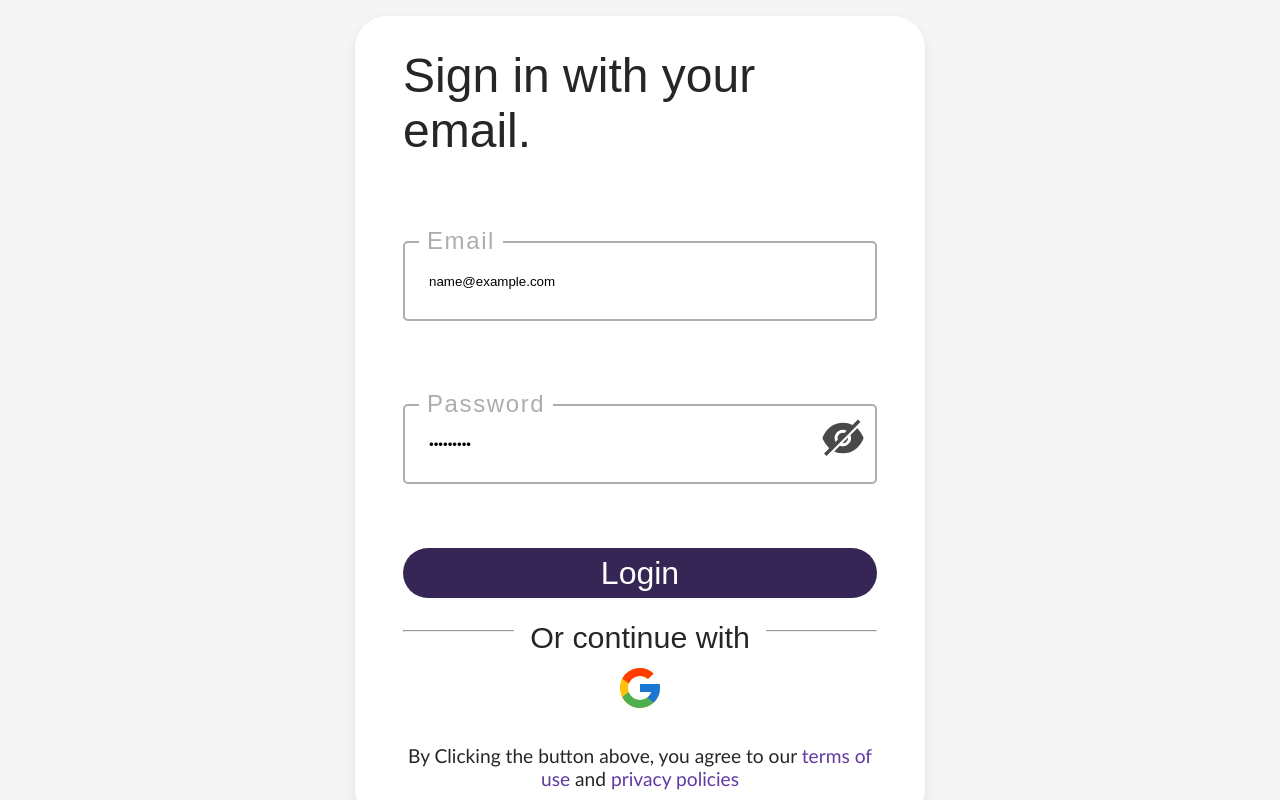
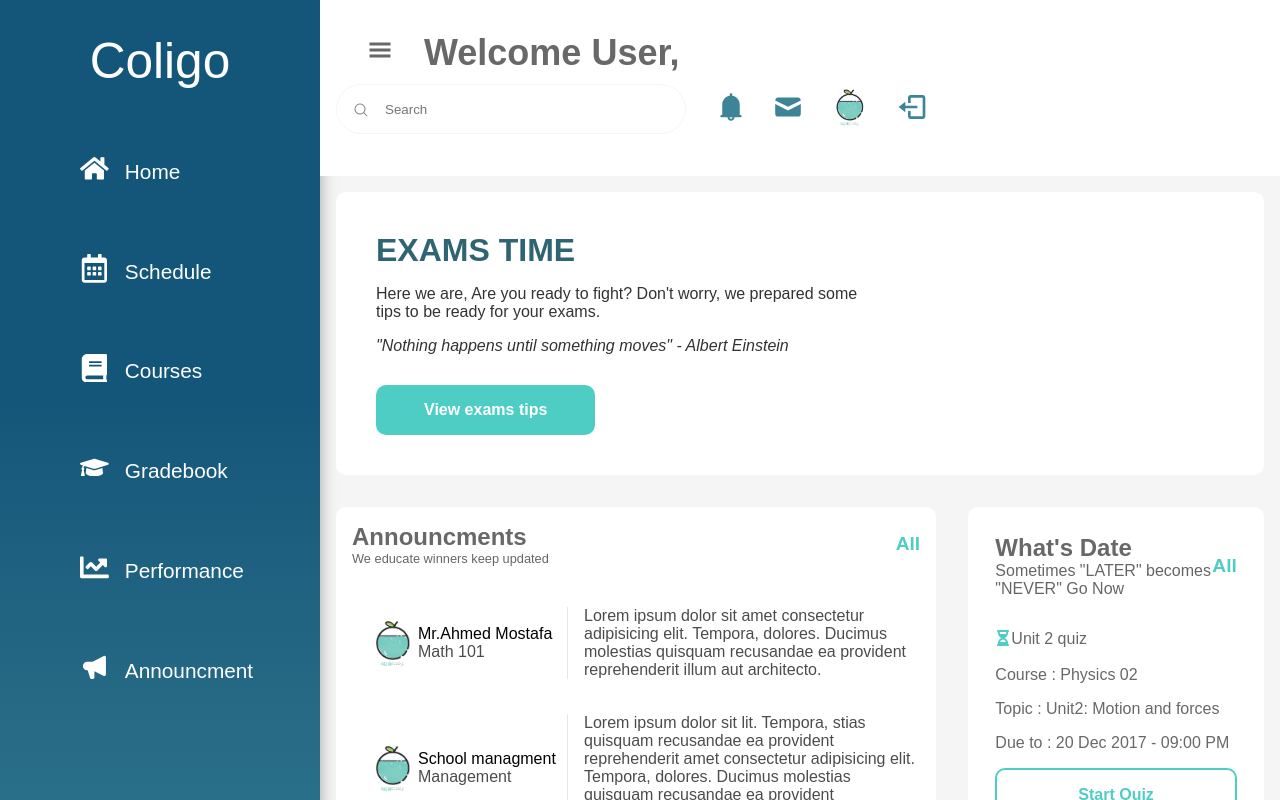
Before and after one commit to Yasser-Shehab/Coligo_Front_End, a React (Vite) app: page / in a window 1280 px wide. Both pictures are taken after typing "name@example.com", "Sample123" into the empty fields and a click on the button "Login". Shown: the top 800 px of the page. Built offline with nearby package versions, Linux system fonts and the light colour scheme.

Commit message:
Added Auth

```diff
--- a/src/components/Navbar/Navbar.jsx
+++ b/src/components/Navbar/Navbar.jsx
@@ -6,8 +6,14 @@ import { HiMail } from "react-icons/hi";
 import user from "../../assets/images/AquaApple.png";
 import { GiHamburgerMenu } from "react-icons/gi";
 import { BiLogOut } from "react-icons/bi";
+import { useSelector, useDispatch } from "react-redux";
+import { authActions } from "../../store/auth";
 
 const Navbar = (props) => {
+  const dispatch = useDispatch();
+  const handleLogout = () => {
+    dispatch(authActions.logout());
+  };
   return (
     <nav className={classes.navContainer}>
       <div className={classes.message}>
@@ -31,7 +37,7 @@ const Navbar = (props) => {
             <img className={classes.profileImg} src={user} alt="User Image" />
           </span>
           <span>
-            <BiLogOut className={classes.iconColor} />
+            <BiLogOut className={classes.iconColor} onClick={handleLogout} />
           </span>
         </div>
       </div>
--- a/src/components/SignIn/SignIn.jsx
+++ b/src/components/SignIn/SignIn.jsx
@@ -1,6 +1,8 @@
 import { useState } from "react";
 import { FcGoogle } from "react-icons/fc";
 import { AiFillEye, AiFillEyeInvisible } from "react-icons/ai";
+import { useSelector, useDispatch } from "react-redux";
+import { authActions } from "../../store/auth";
 import "./SignIn.scss";
 
 const defaultFormFields = {
@@ -9,14 +11,11 @@ const defaultFormFields = {
 };
 
 const SignIn = ({ click }) => {
+  const dispatch = useDispatch();
   const [signFields, setSignFields] = useState(defaultFormFields);
   const [formError, setFormError] = useState("");
   const { email, password } = signFields;
   const [showPass, setShowPass] = useState(false);
-
-  const logGoogleUser = async () => {
-    await signInWithGooglePopup();
-  };
 
   const togglePassword = () => {
     setShowPass((prev) => !prev);
@@ -29,6 +28,7 @@ const SignIn = ({ click }) => {
 
   const handleSubmit = async (e) => {
     e.preventDefault();
+    dispatch(authActions.login());
   };
 
   return (
@@ -45,7 +45,7 @@ const SignIn = ({ click }) => {
               </div>
             )}
             <div className="text-field">
-              <input type="email" name="email" onChange={handleChange} required />
+              <input type="email" name="email" onChange={handleChange} />
               <label className="shrink">Email</label>
             </div>
             <div className="text-field">
@@ -53,7 +53,6 @@ const SignIn = ({ click }) => {
                 type={showPass ? "text" : "password"}
                 onChange={handleChange}
                 name="password"
-                required
               />
               <label className="shrink">Password</label>
               <div onClick={togglePassword}>
--- a/src/store/auth.js
+++ b/src/store/auth.js
@@ -2,6 +2,7 @@ import { createSlice } from "@reduxjs/toolkit";
 
 const initialAuthState = {
   isAuthenticated: false,
+  userName: "Ahmed",
 };
 
 const authSlice = createSlice({
```
